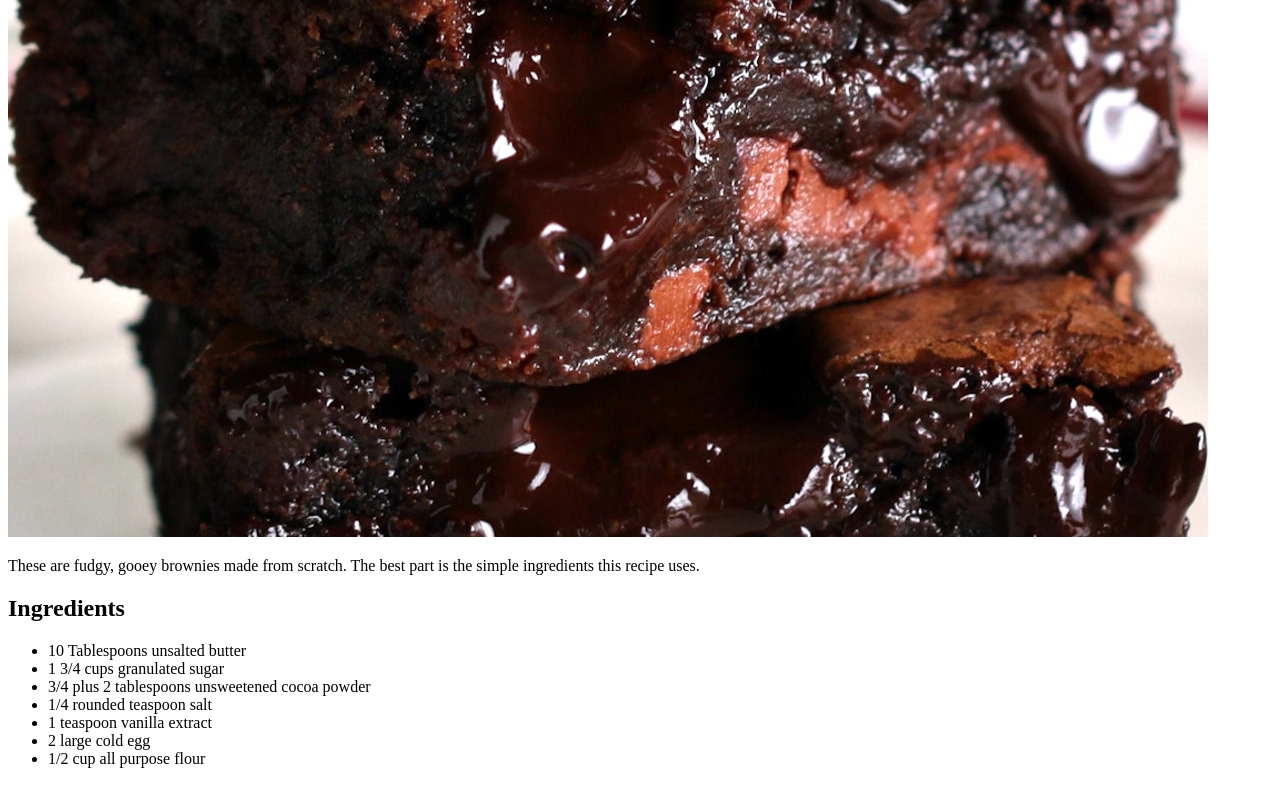
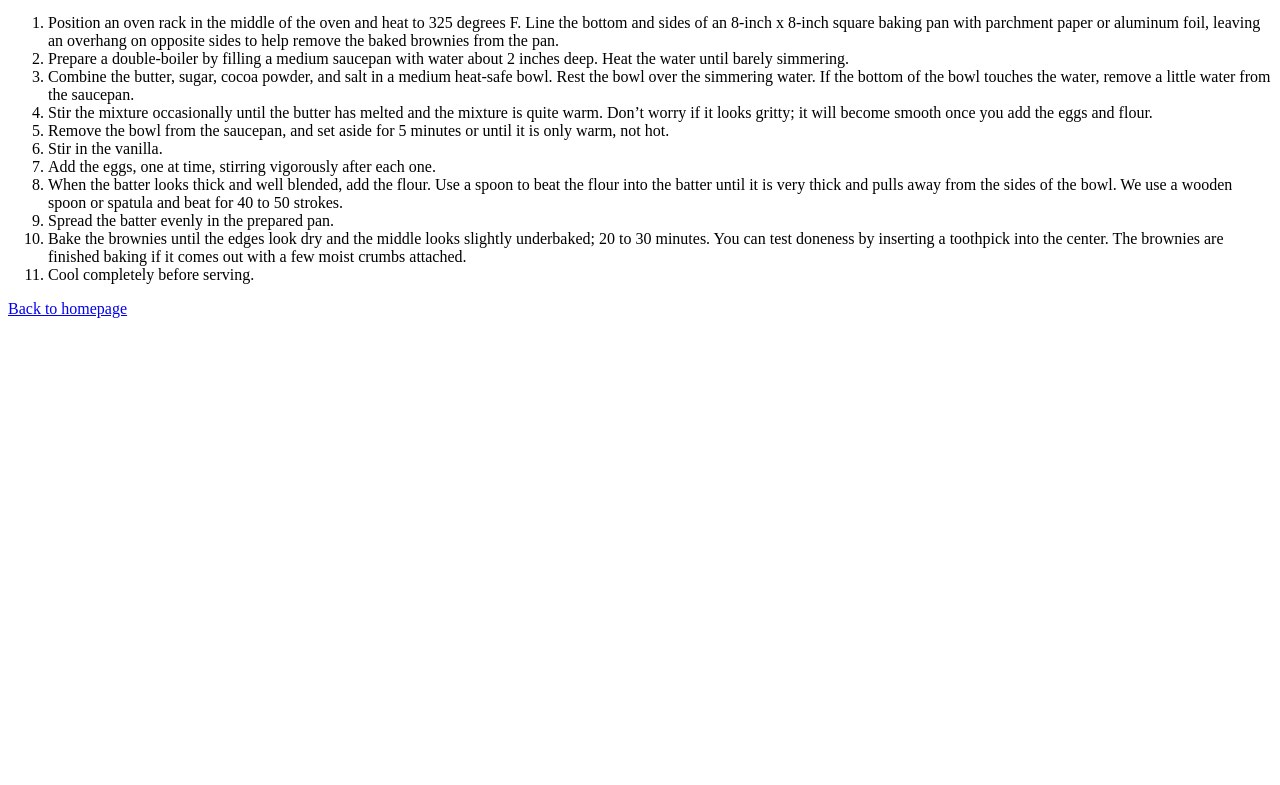
Before and after one commit to ghostMantid/odin-recipes, a plain HTML site: page recipes/brownies.html in a window 1280 px wide. Shown: the part 743-1528 px from the top of the page. After the commit the page ends 1069 px from the top, so only its background shows below. Drawn offline with Linux system fonts and the light colour scheme.

Commit message:
Edit image sizes and add back to homepage link

```diff
--- a/recipes/brownies.html
+++ b/recipes/brownies.html
@@ -5,7 +5,7 @@
         <title>Brownies</title>
     </head>
     <h1>Brownies</h1>
-    <img src="../images/brownies.jpg">
+    <img src="../images/brownies.jpg" style="height: 30%;width: 30%;">
     <p>These are fudgy, gooey brownies made from scratch. The best part is the simple ingredients this recipe uses.</p>
     <h2>Ingredients</h2>
     <ul>
@@ -47,4 +47,5 @@
         </li>
         <li>Cool completely before serving.</li>
     </ol>
+    <a href="../index.html">Back to homepage</a>
 </html>
```
Also changed, not shown: recipes/cookies.html (+2 -1 lines), recipes/french-toast.html (+3 -1 lines).
